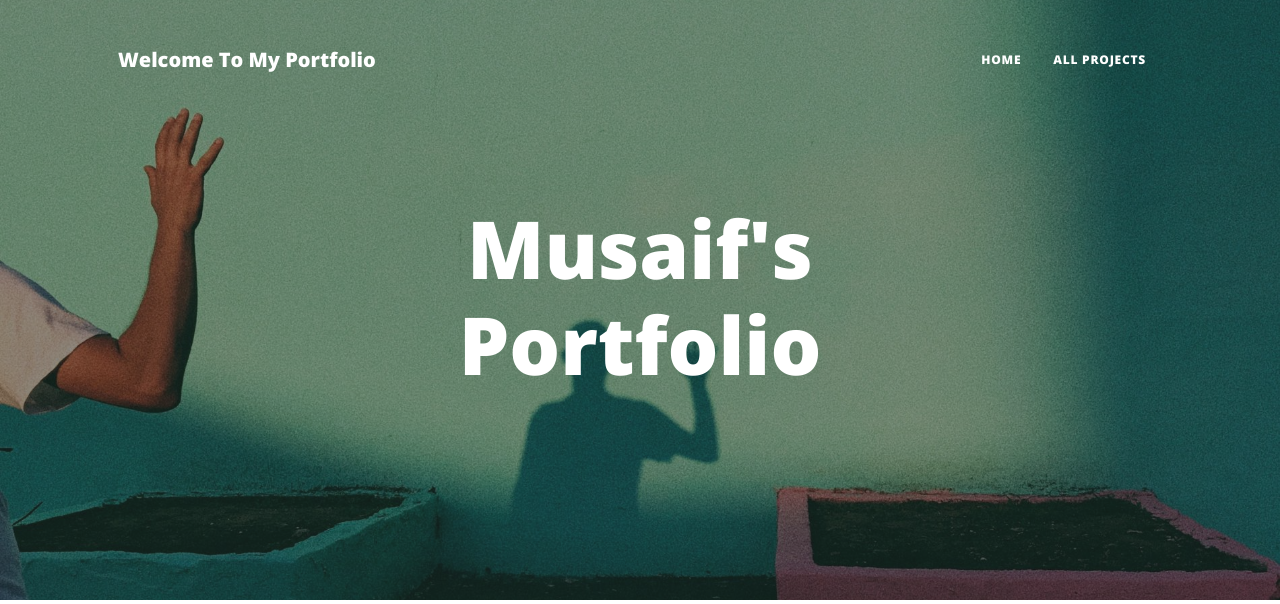
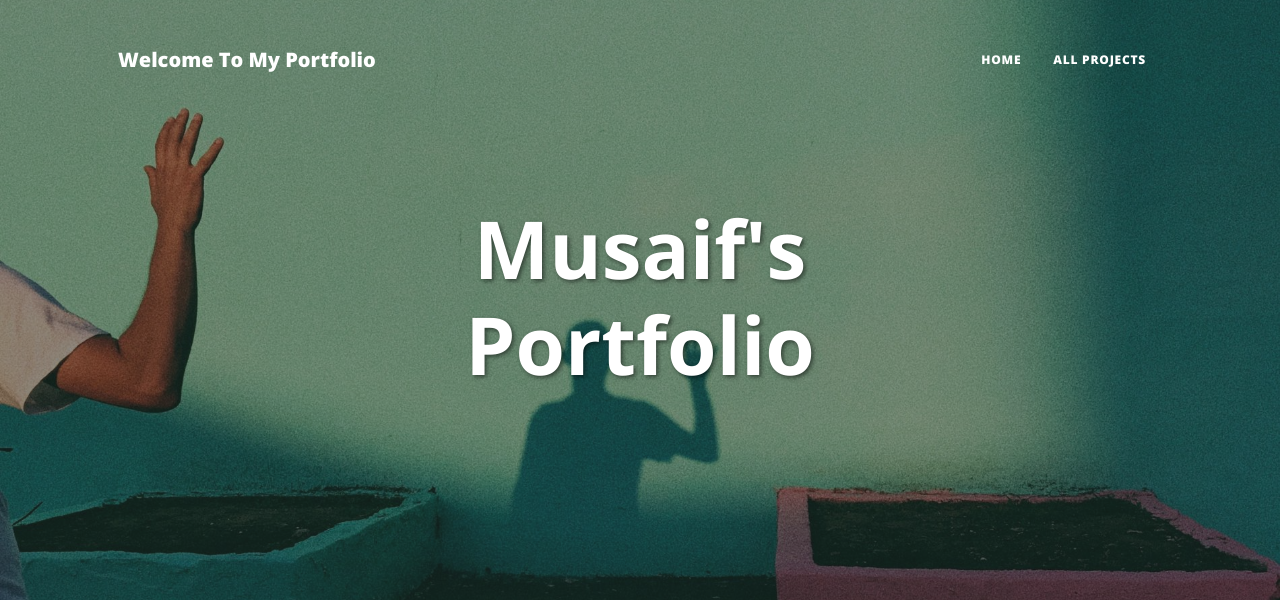
Before and after one commit to iformal42/portfolio, a Flask app: page / in a window 1280 px wide. Shown: the top 604 px of the page. Run offline with Flask 3, Linux system fonts and the light colour scheme; some libraries are stand-ins or nearby versions.

Commit message:
Update header.html

```diff
--- a/templates/header.html
+++ b/templates/header.html
@@ -57,6 +57,20 @@
       a{
         color: black;
       }
+      .masthead {
+      position: relative;
+      background-image: url('https://via.placeholder.com/1920x1080');
+      background-size: cover;
+      background-position: center;
+      background-repeat: no-repeat;
+      color: white;
+      padding: 150px 0;
+    }
+    .site-heading h1 {
+      font-size: 3rem;
+      font-weight: bold;
+      text-shadow: 2px 2px 4px rgba(0, 0, 0, 0.5);
+    }
       </style>
     {% endblock %}
   </head>
```
